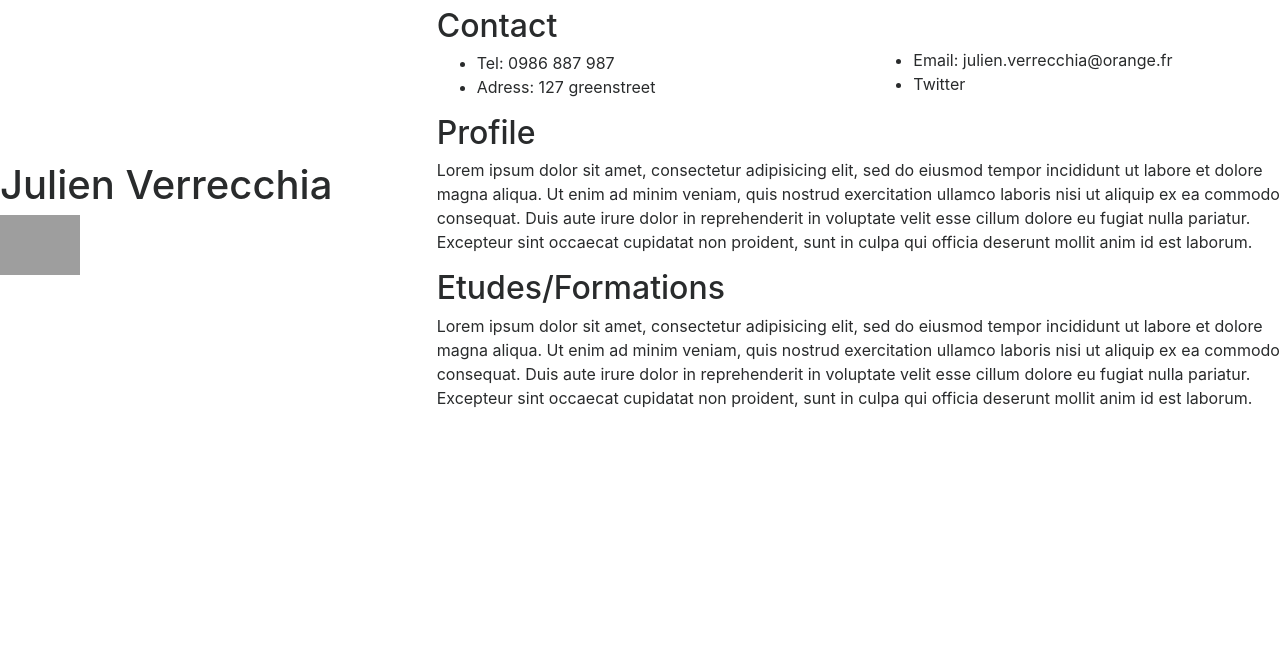
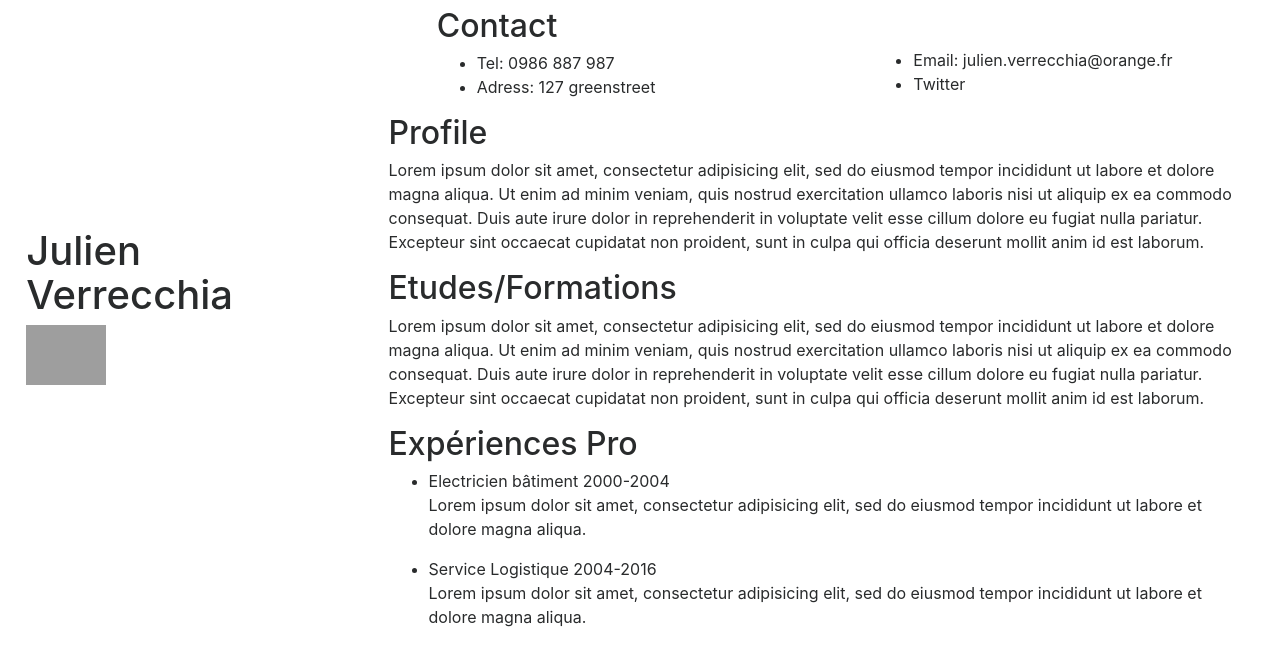
Before and after one commit to JulienVERREC/cvbootstrap, a plain HTML site: page index.html in a window 1280 px wide. Drawn offline with Linux system fonts and the light colour scheme; grey boxes are pictures that could not be loaded.

Commit message:
mise en page

```diff
--- a/index.html
+++ b/index.html
@@ -27,10 +27,12 @@
 		</div>
 	</div>
 	<div class="row">
+		<div class="info">
 		<div class="col-md-4">
 			<div class="mt-5">
 				<h1>Julien Verrecchia</h1>
 				<img src="https://t3.ftcdn.net/jpg/00/93/30/96/240_F_93309672_W46pfWeEr7UjDurhwxCbm74ZXnsmwV4I.jpg" width = 80>
+			</div>
 			</div>
 		</div>
 		<div class="col-md-8">
@@ -44,6 +46,7 @@
 				proident, sunt in culpa qui officia deserunt mollit anim id est laborum.
 				</p>
 			</div>
+			<div>
 				<H2>Etudes/Formations</H2>
 				<p>Lorem ipsum dolor sit amet, consectetur adipisicing elit, sed do eiusmod
 				tempor incididunt ut labore et dolore magna aliqua. Ut enim ad minim veniam,
@@ -52,7 +55,19 @@
 				cillum dolore eu fugiat nulla pariatur. Excepteur sint occaecat cupidatat non
 				proident, sunt in culpa qui officia deserunt mollit anim id est laborum.
 				</p>
-		</div>
+			</div>
+			<div>
+				<h2>Expériences Pro</h2>
+				<ul>
+					<li>Electricien bâtiment 2000-2004</li>
+					<p>Lorem ipsum dolor sit amet, consectetur adipisicing elit, sed do eiusmod
+				    tempor incididunt ut labore et dolore magna aliqua.</p>
+                    <li>Service Logistique 2004-2016</li>
+                    <p>Lorem ipsum dolor sit amet, consectetur adipisicing elit, sed do eiusmod
+				    tempor incididunt ut labore et dolore magna aliqua.</p>
+                </ul>
+			</div>
+
 	</div>
 
 </body>
--- a/style.css
+++ b/style.css
@@ -1,3 +1,4 @@
 .info{
-	margin-top:50%;
+	margin-top:5%;
+	margin-left:2%;
 }
```
